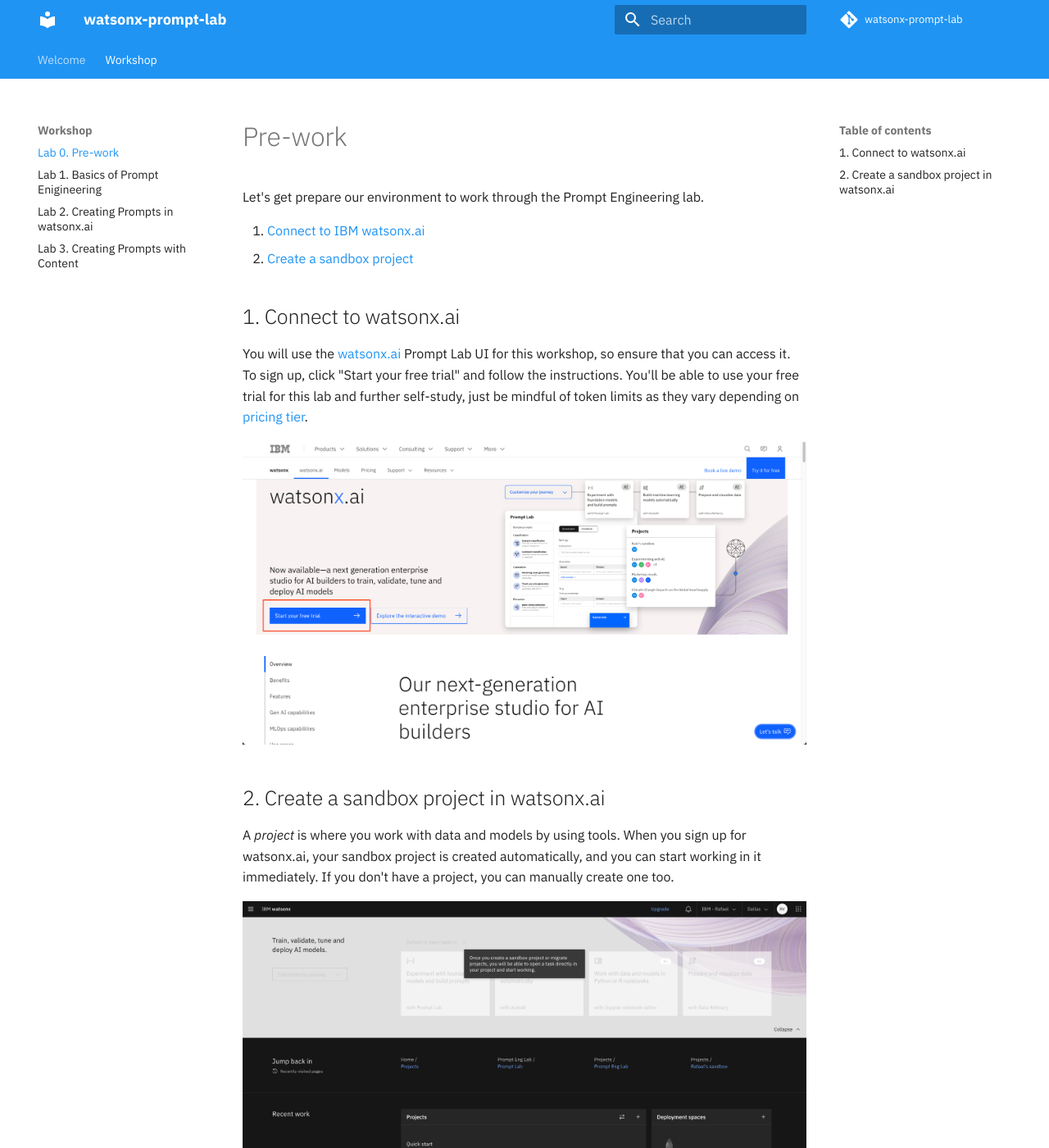
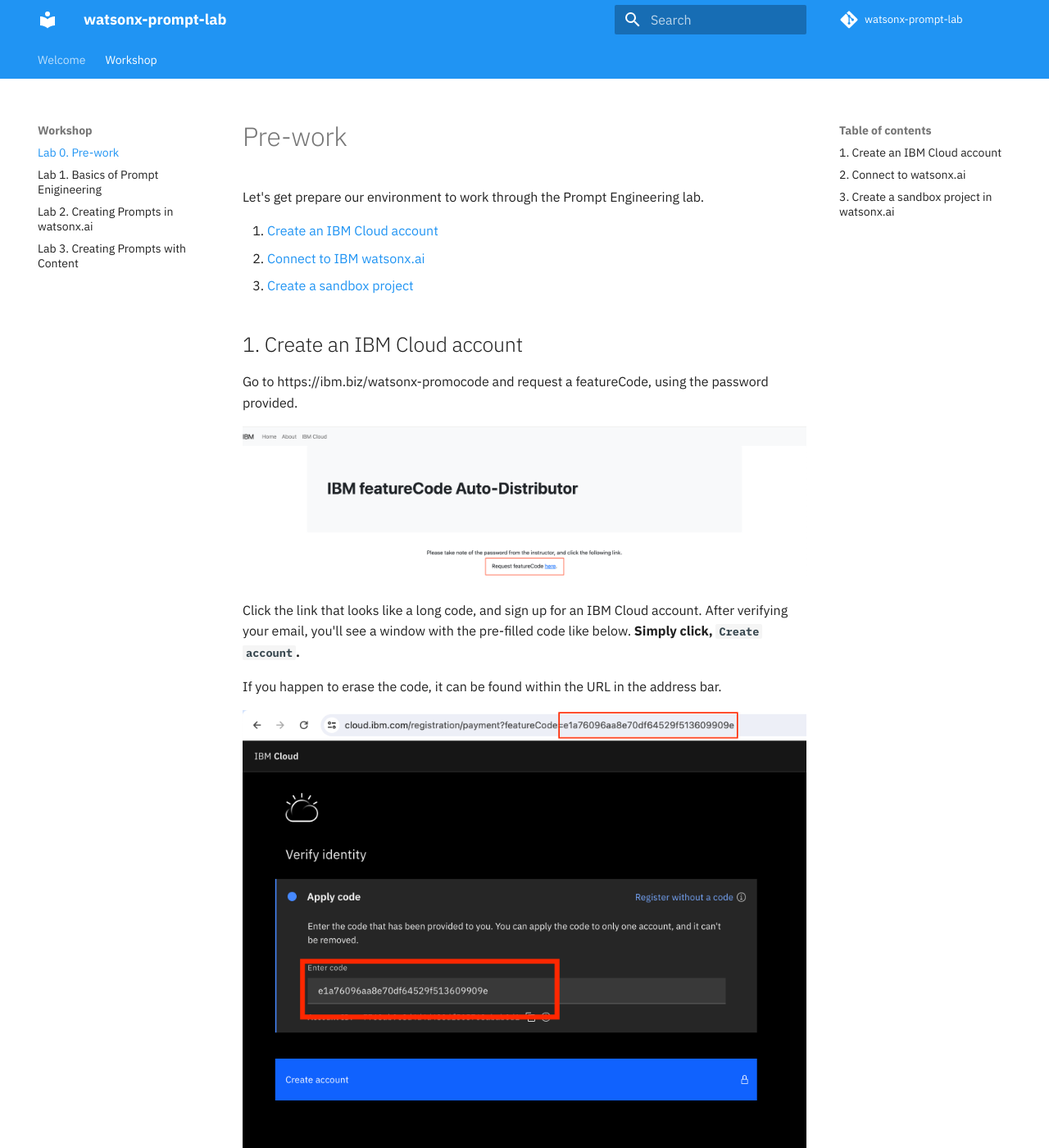
Before and after one commit to IBM/watsonx-prompt-lab, an MkDocs documentation site: the page built from docs/pre-work/README.md, in a window 1280 px wide and 1400 px high. Shown: the whole window at 82% size. Built offline with MkDocs 1.6.1 and Material for MkDocs 9.7.7, drawn with Linux system fonts in a browser that asks for light colours; comment, search, counter and statistics services are not loaded; some of the changed text lies outside the part shown.

Commit message:
Update pre-work, resource links (#5)
Signed-off-by: Rafael Vasquez <raf.vasquez@ibm.com>

```diff
--- a/docs/pre-work/README.md
+++ b/docs/pre-work/README.md
@@ -2,16 +2,33 @@
 
 Let's get prepare our environment to work through the Prompt Engineering lab.
 
-1. [Connect to IBM watsonx.ai](#1-connect-to-watsonxai)
-2. [Create a sandbox project](#2-create-a-sandbox-project-in-watsonxai)
+1. [Create an IBM Cloud account](#1-create-an-ibm-cloud-account)
+2. [Connect to IBM watsonx.ai](#2-connect-to-watsonxai)
+3. [Create a sandbox project](#3-create-a-sandbox-project-in-watsonxai)
 
-## 1. Connect to watsonx.ai
+## 1. Create an IBM Cloud account
+Go to https://ibm.biz/watsonx-promocode and request a featureCode, using the password provided.
 
-You will use the [watsonx.ai](https://www.ibm.com/products/watsonx-ai) Prompt Lab UI for this workshop, so ensure that you can access it. To sign up, click "Start your free trial" and follow the instructions. You'll be able to use your free trial for this lab and further self-study, just be mindful of token limits as they vary depending on [pricing tier](https://www.ibm.com/products/watsonx-data/pricing).
+![img.png](../images/feature-code.png)
+
+Click the link that looks like a long code, and sign up for an IBM Cloud account. After verifying your email, you'll see a window with the pre-filled code like below. **Simply click, `Create account`.**
+
+If you happen to erase the code, it can be found within the URL in the address bar.
+
+![img.png](../images/create-account.png)
+
+
+## 2. Connect to watsonx.ai
+
+Go to [watsonx.ai](https://www.ibm.com/products/watsonx-ai), click "Start your free trial", and login using your newly created IBM Cloud account. You'll be able to use your free trial for this lab and further self-study, just be mindful of token limits as they vary depending by [pricing tier](https://www.ibm.com/products/watsonx-data/pricing).
+
+If you just created an account, the platform may tell you that you are already logged in. Simply confirm your email address, and click the word `here`.
 
 ![img.png](../images/free-trial.png)
 
-## 2. Create a sandbox project in watsonx.ai
+![img.png](../images/already-logged-in.png)
+
+## 3. Create a sandbox project in watsonx.ai
 
 A *project* is where you work with data and models by using tools. When you sign up for watsonx.ai, your sandbox project is created automatically, and you can start working in it immediately. If you don't have a project, you can manually create one too.
 
```
Also changed, not shown: docs/lab-1/README.md (+1 -1 lines), docs/images/already-logged-in.png (added), docs/images/create-account.png (added), docs/images/feature-code.png (added).
